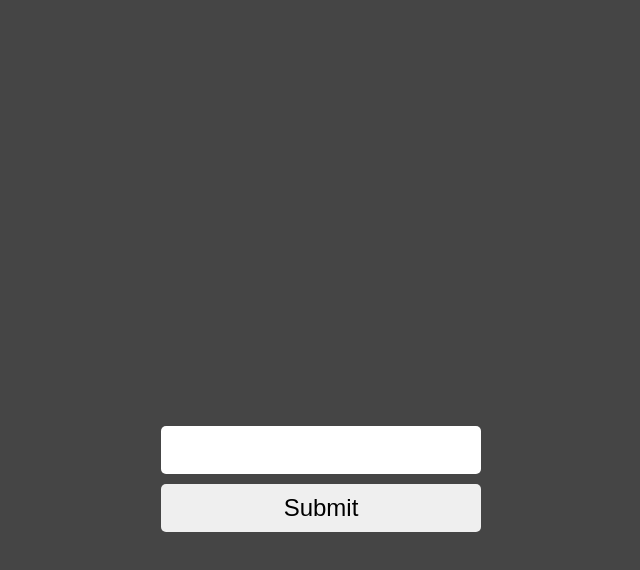
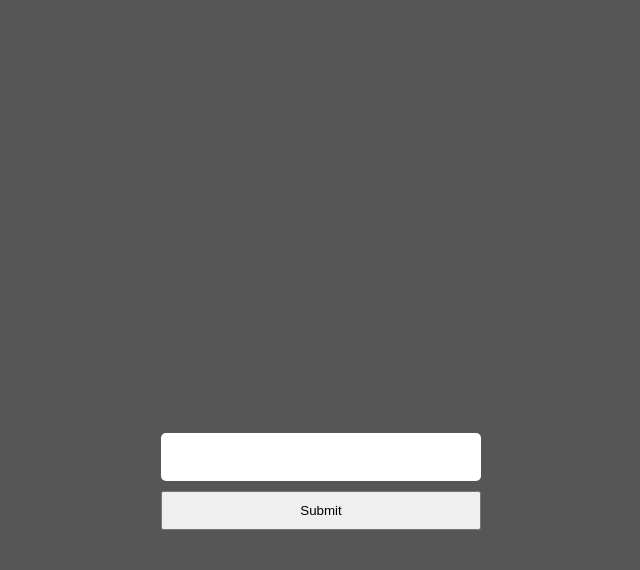
Before and after one commit to ShreyNagda/num-guesser, a plain HTML site: page index.html in a window 1280 px wide. Shown: the part 174-744 px from the top of the page, without its empty margins (319-959 px from the left). Drawn offline with Linux system fonts and the light colour scheme; a web font is replaced by a local one.

Commit message:
Initial Commit

```diff
--- a/index.html
+++ b/index.html
@@ -17,7 +17,7 @@
           inputmode="numeric"
           onsubmit="javascript:checkNumber()"
         />
-        <input type="submit" value="Submit" />
+        <input type="submit" value="Submit" id="submit"/>
       </form>
     </div>
     <script src="script.js"></script>
--- a/style.css
+++ b/style.css
@@ -5,7 +5,7 @@
   padding: 0;
 }
 body {
-  background-color: #454545;
+  background-color: #565656;
   font-family: "Rubik Doodle Shadow";
 }
 
@@ -21,18 +21,22 @@ body {
   font-size: 40px;
   text-align: center;
   padding: 10px;
+  color: black;
 }
 form {
   display: flex;
   gap: 10px;
   flex-direction: column;
 }
-input {
+#input {
   padding: 10px 5px;
   text-align: center;
   border: none;
   border-radius: 5px;
   font-size: 24px;
+}
+#submit{
+    padding: 10px 5px;
 }
 
 #result {
```
